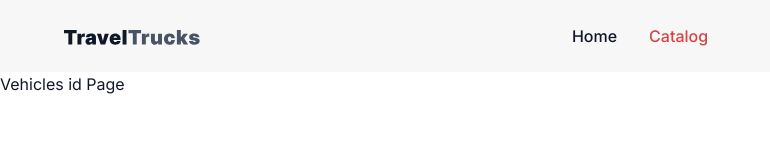
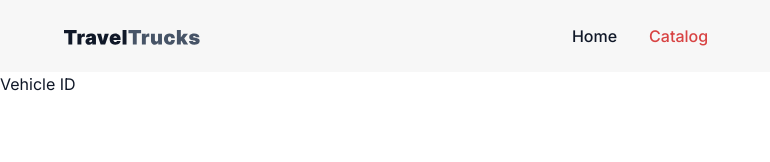
Before and after one commit to ptrodion/TravelTrucks-React-TS, a React (Vite) app: page /vehicles/1 in a window 1280 px wide. Shown: the top 162 px of the page, without its empty margins (0-770 px from the left). Built offline with nearby package versions, Linux system fonts and the light colour scheme.

Commit message:
added all main pages and lazy loading

```diff
--- /dev/null
+++ b/src/pages/Vehicle/Vehicle.tsx
@@ -0,0 +1,5 @@
+const Vehicle = () => {
+  return <section>Vehicle ID</section>;
+};
+
+export default Vehicle;
--- a/src/routers/MainRouter.tsx
+++ b/src/routers/MainRouter.tsx
@@ -1,8 +1,10 @@
-import { Suspense } from 'react';
+import { lazy, Suspense } from 'react';
 import { Navigate, Route, Routes } from 'react-router-dom';
-import Home from '../pages/Home/Home';
-import Vehicles from '../pages/Vehicles/Vehicles';
-import { Loader } from 'src/components/Loader/Loader';
+import { Loader } from '../components/Loader/Loader';
+
+const Home = lazy(() => import('../pages/Home/Home'));
+const Vehicles = lazy(() => import('../pages/Vehicles/Vehicles'));
+const Vehicle = lazy(() => import('../pages/Vehicle/Vehicle'));
 
 const MainRouter = () => {
   return (
@@ -10,7 +12,7 @@ const MainRouter = () => {
       <Routes>
         <Route path="/" element={<Home />} />
         <Route path="/vehicles" element={<Vehicles />} />
-        <Route path="/vehicles/:id" element={'Vehicles id Page'} />
+        <Route path="/vehicles/:id" element={<Vehicle />} />
         <Route path="/not-found" element={'Not Found'} />
         <Route path="*" element={<Navigate replace to="/not-found" />} />
       </Routes>
```
Also changed, not shown: src/pages/Vehicle/Vehicle.styled.tsx (added).
